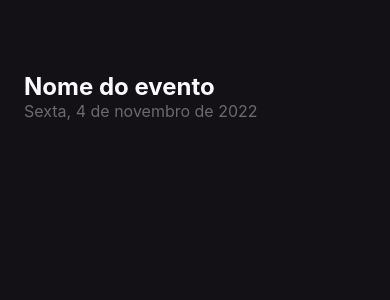
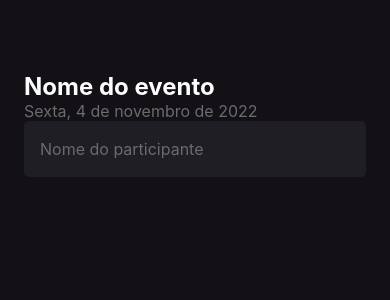
Before and after one commit to alexpacheli/iamhere, a React Native app: screen / in a window 390 px wide. Shown: the top 300 px of the page. Built offline with nearby package versions, Linux system fonts and the light colour scheme.

Commit message:
add `TextInput` for event name

```diff
--- a/src/screens/Home/index.tsx
+++ b/src/screens/Home/index.tsx
@@ -1,4 +1,4 @@
-import { View, Text } from "react-native";
+import { View, Text, TextInput } from "react-native";
 
 import { styles } from "./styles";
 
@@ -7,6 +7,12 @@
     <View style={styles.container}>
       <Text style={styles.eventName}>Nome do evento</Text>
       <Text style={styles.eventDate}>Sexta, 4 de novembro de 2022</Text>
+      <TextInput
+        style={styles.input}
+        placeholder="Nome do participante"
+        placeholderTextColor="#6B6B6B"
+        keyboardType="default"
+      />
     </View>
   );
 }
--- a/src/screens/Home/styles.ts
+++ b/src/screens/Home/styles.ts
@@ -16,4 +16,12 @@
     color: "#6B6B6B",
     fontSize: 16,
   },
+  input: {
+    backgroundColor: "#1F1E25",
+    height: 56,
+    borderRadius: 5,
+    color: "#FDFCFE",
+    padding: 16,
+    fontSize: 16,
+  },
 });
```
